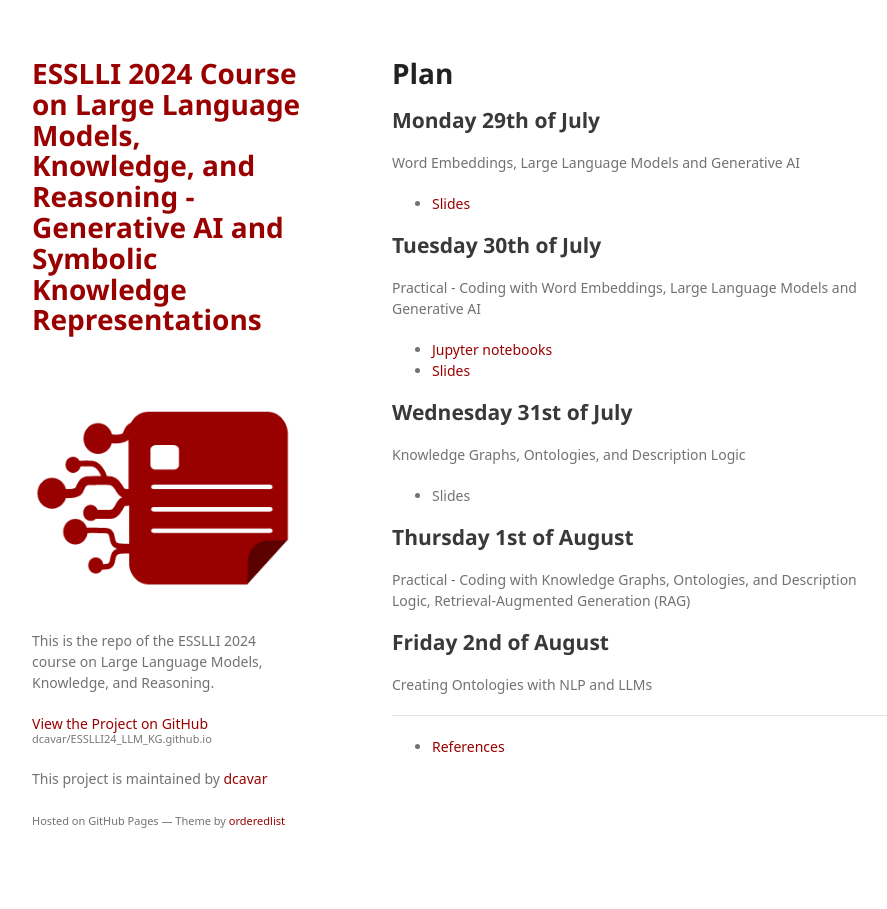
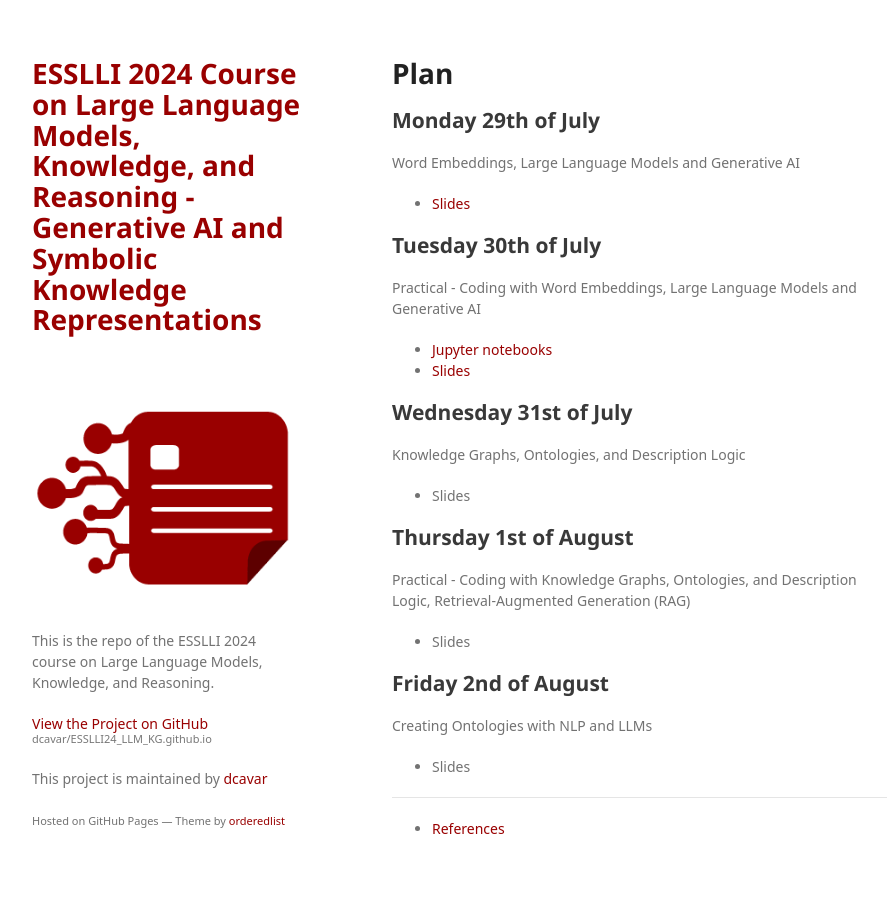
Before and after one commit to dcavar/ESSLLI24_LLM_KG.github.io, a Jekyll site: the page built from docs/plan.md, in a window 1280 px wide. Shown: the whole page, without its empty margins (178-1065 px from the left). Built offline with Jekyll 4.4.1, drawn with Linux system fonts in a browser that asks for light colours; some web fonts are replaced; our own code applies the rules of GitHub Pages for plain Markdown files.

Commit message:
added bullet poiints

```diff
--- a/docs/plan.md
+++ b/docs/plan.md
@@ -27,11 +27,15 @@ Knowledge Graphs, Ontologies, and Description Logic
 
 Practical - Coding with Knowledge Graphs, Ontologies, and Description Logic, Retrieval-Augmented Generation (RAG)
 
+- Slides
+
 
 ## Friday 2nd of August
 
 Creating Ontologies with NLP and LLMs
 
+- Slides
+
 
 ---
 - [References](/references)
```
